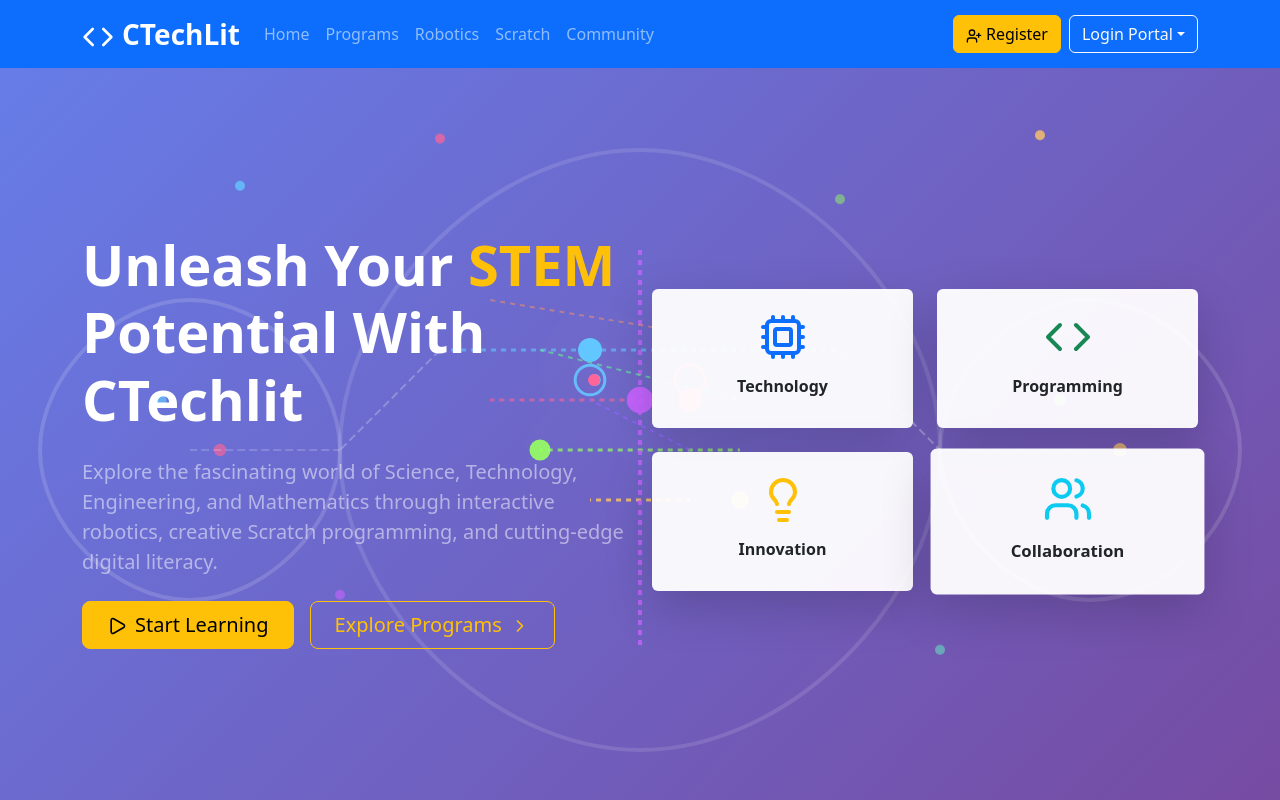
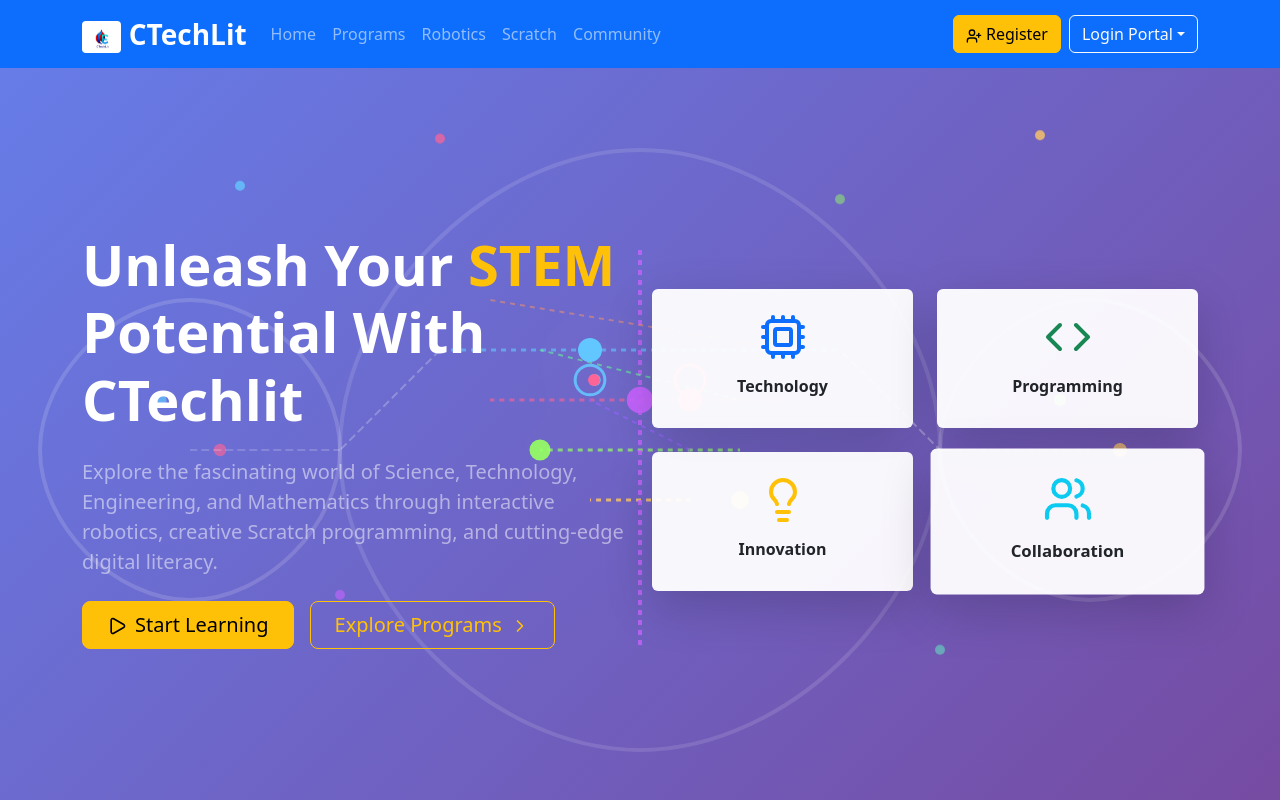
Before and after one commit to Kutina23/Team-Colabo-Mathew-Maurice, a React (Vite) app: page / in a window 1280 px wide. Shown: the top 800 px of the page. Built offline with nearby package versions, Linux system fonts and the light colour scheme.

Commit message:
Logo added on the navigation bar

```diff
--- a/src/components/Navigation.jsx
+++ b/src/components/Navigation.jsx
@@ -53,7 +53,12 @@ const Navigation = ({ currentRole, setCurrentRole }) => {
       <nav className="navbar navbar-expand-lg navbar-dark bg-primary fixed-top">
         <div className="container">
           <a className="navbar-brand fw-bold fs-3" href="#home">
-            <Code className="me-2" size={32} />
+            <img
+              src="public/logo.png"
+              alt="CTechLit Logo"
+              className="me-2"
+              style={{ height: '32px', width: 'auto', backgroundColor: 'white', borderRadius: '4px', padding: '2px' }}
+            />
             CTechLit
           </a>
 
```
